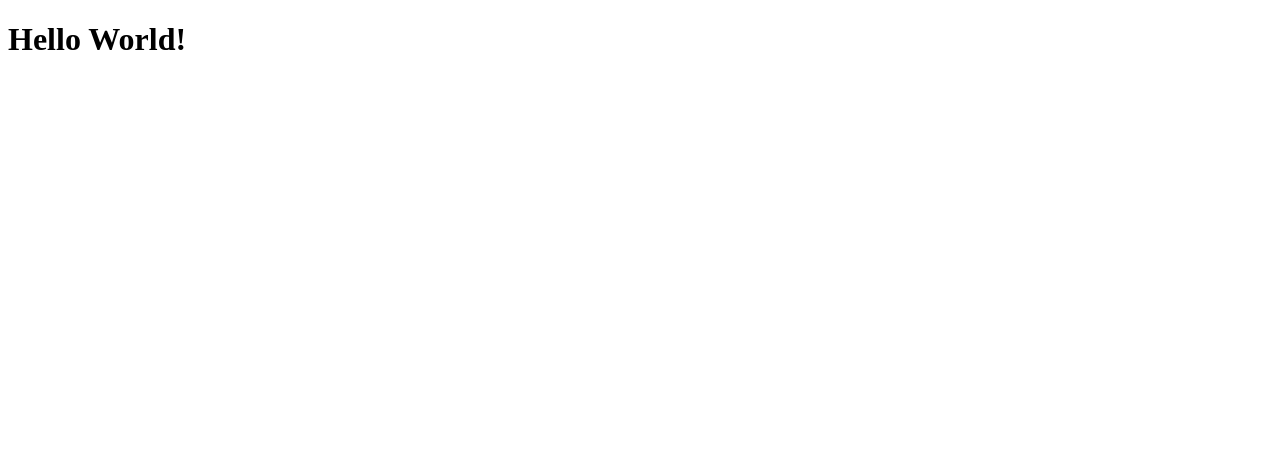
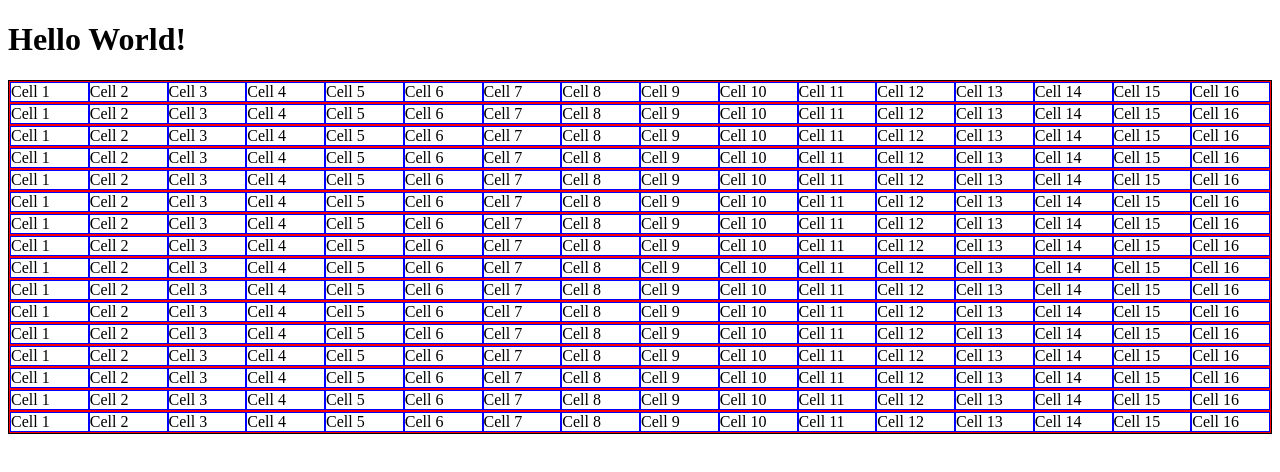
Before and after one commit to atkinsdavid/etchasketch, a plain HTML site: page index.html in a window 1280 px wide. Drawn offline with Linux system fonts and the light colour scheme.

Commit message:
added JS to create grid

```diff
--- a/index.html
+++ b/index.html
@@ -3,9 +3,11 @@
     <head>
         <title>Etch-A-Sketch</title>
         <meta charset="UTF-8">
+        <link rel="stylesheet" href="style.css">
     </head>
     <body>
         <h1>Hello World!</h1>
-        <div id="grid-holder"></div>
+        <div id="grid-container"></div>
+        <script src="script.js"></script>
     </body>
 </html>
--- a/script.js
+++ b/script.js
@@ -0,0 +1,15 @@
+const container = document.getElementById('grid-container');
+
+for (let i = 1 ; i <= 16 ; i++) {
+    const row = document.createElement('div');
+    container.appendChild(row);
+    row.setAttribute('id','row' + i);
+    row.classList.add('row');
+    for (let n = 1 ; n <= 16 ; n++) {
+        const cell = document.createElement('div');
+        row.appendChild(cell);
+        cell.setAttribute('id','cell' + n);
+        cell.classList.add('cell');
+        cell.textContent = 'Cell ' + n;
+    };
+};
--- a/style.css
+++ b/style.css
@@ -0,0 +1,16 @@
+#grid-container {
+    display: flex;
+    flex-direction: column;
+    border: 1px solid black;
+}
+
+.row {
+    border: 1px solid red;
+    flex: 1;
+    display: flex;
+}
+
+.cell {
+    border: 1px solid blue;
+    flex: 1;
+}
```
